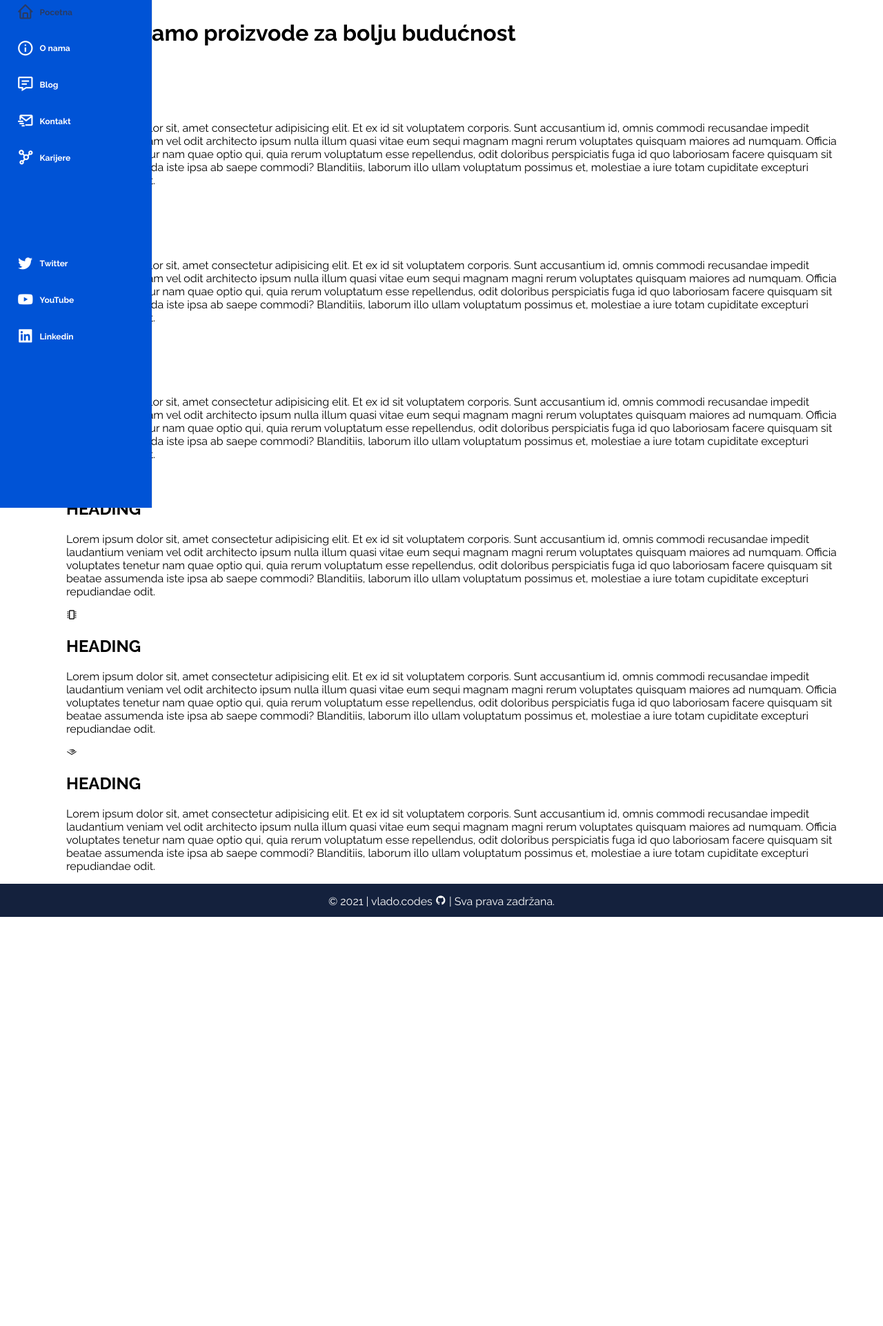
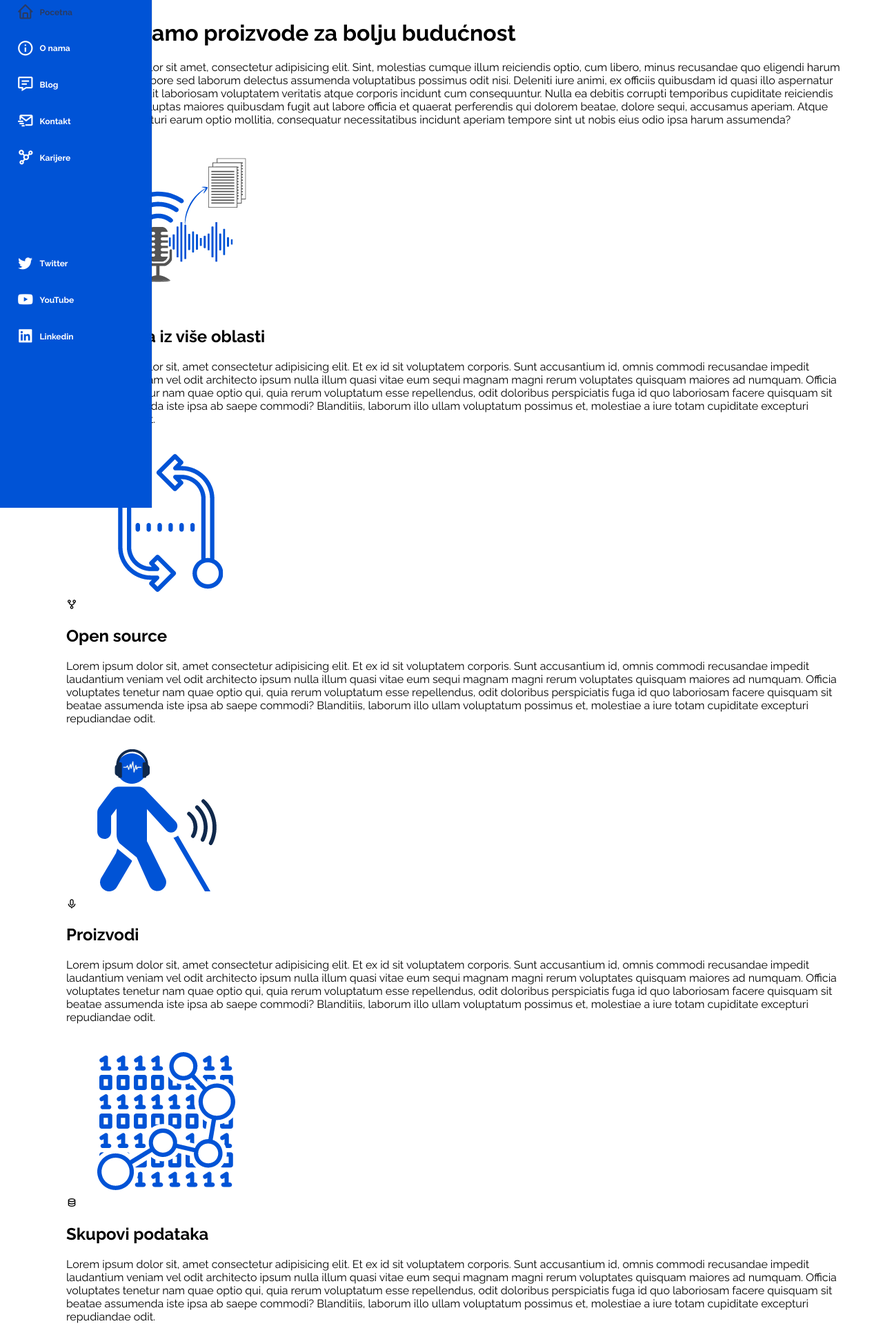
Before and after one commit to neuralmaticv/itas-project_django-cms, a Django app: page / in a window 1280 px wide. Shown: the part 64-1986 px from the top of the page at 69% size. Before the commit the page ends 1393 px from the top, so only its background shows below. Run offline with Django 3.2, Linux system fonts and the light colour scheme.

Commit message:
added new content to 'main page'

```diff
--- a/first_app/templates/main.html
+++ b/first_app/templates/main.html
@@ -1,17 +1,26 @@
 {% extends 'base.html' %}
+{% load static %}
 
-{% block title %} Home | {% endblock title %}
+{% block title %} Početna | {% endblock title %}
 
 
 
 {% block head %}
 <div class="home-heading">
     <h1 class="home-title">Mi razvijamo proizvode za bolju budućnost</h1>
+    <p>Lorem ipsum dolor sit amet, consectetur adipisicing elit. Sint, molestias cumque illum reiciendis optio, cum
+        libero, minus recusandae quo eligendi harum qui animi fuga labore sed laborum delectus assumenda voluptatibus
+        possimus odit nisi. Deleniti iure animi, ex officiis quibusdam id quasi illo aspernatur reiciendis sed odit
+        laboriosam voluptatem veritatis atque corporis incidunt cum consequuntur. Nulla ea debitis corrupti temporibus
+        cupiditate reiciendis veniam, quae voluptas maiores quibusdam fugit aut labore officia et quaerat perferendis
+        qui dolorem beatae, dolore sequi, accusamus aperiam. Atque alias nulla excepturi earum optio mollitia,
+        consequatur necessitatibus incidunt aperiam tempore sint ut nobis eius odio ipsa harum assumenda?</p>
 </div>
 <div class="home-grid">
     <div class="home-grid-item someSubject">
         <i class='bx bx-equalizer'></i>
-        <h2>HEADING</h2>
+        <img src='{% static  'images/home-design1.png' %}'>
+        <h2>Istraživanja iz više oblasti</h2>
         <p>Lorem ipsum dolor sit, amet consectetur adipisicing elit. Et ex id sit voluptatem corporis.
             Sunt accusantium id, omnis commodi recusandae impedit laudantium veniam vel odit architecto
             ipsum nulla illum quasi vitae eum sequi magnam magni rerum voluptates quisquam maiores ad
@@ -21,9 +30,49 @@
             molestiae a iure totam cupiditate excepturi repudiandae odit.
         </p>
     </div>
-    <div class="story-grid-item someSubject">
+    <div class="home-grid-item someSubject">
         <i class='bx bx-git-repo-forked'></i>
-        <h2>HEADING
+        <img src='{% static  'images/home-design3.png' %}'>
+        <h2>Open source</h2>
+        <p>Lorem ipsum dolor sit, amet consectetur adipisicing elit. Et ex id sit voluptatem corporis.
+            Sunt accusantium id, omnis commodi recusandae impedit laudantium veniam vel odit architecto
+            ipsum nulla illum quasi vitae eum sequi magnam magni rerum voluptates quisquam maiores ad
+            numquam. Officia voluptates tenetur nam quae optio qui, quia rerum voluptatum esse
+            repellendus, odit doloribus perspiciatis fuga id quo laboriosam facere quisquam sit beatae
+            assumenda iste ipsa ab saepe commodi? Blanditiis, laborum illo ullam voluptatum possimus et,
+            molestiae a iure totam cupiditate excepturi repudiandae odit.
+        </p>
+    </div>
+    <div class="home-grid-item someSubject">
+        <i class='bx bx-microphone'></i>
+        <img src='{% static  'images/home-design6.png' %}'>
+        <h2>Proizvodi</h2>
+        <p>Lorem ipsum dolor sit, amet consectetur adipisicing elit. Et ex id sit voluptatem corporis.
+            Sunt accusantium id, omnis commodi recusandae impedit laudantium veniam vel odit architecto
+            ipsum nulla illum quasi vitae eum sequi magnam magni rerum voluptates quisquam maiores ad
+            numquam. Officia voluptates tenetur nam quae optio qui, quia rerum voluptatum esse
+            repellendus, odit doloribus perspiciatis fuga id quo laboriosam facere quisquam sit beatae
+            assumenda iste ipsa ab saepe commodi? Blanditiis, laborum illo ullam voluptatum possimus et,
+            molestiae a iure totam cupiditate excepturi repudiandae odit.
+        </p>
+    </div>
+    <div class="home-grid-item someSubject">
+        <i class='bx bx-data'></i>
+        <img src='{% static  'images/home-design4.png' %}'>
+        <h2>Skupovi podataka</h2>
+        <p>Lorem ipsum dolor sit, amet consectetur adipisicing elit. Et ex id sit voluptatem corporis.
+            Sunt accusantium id, omnis commodi recusandae impedit laudantium veniam vel odit architecto
+            ipsum nulla illum quasi vitae eum sequi magnam magni rerum voluptates quisquam maiores ad
+            numquam. Officia voluptates tenetur nam quae optio qui, quia rerum voluptatum esse
+            repellendus, odit doloribus perspiciatis fuga id quo laboriosam facere quisquam sit beatae
+            assumenda iste ipsa ab saepe commodi? Blanditiis, laborum illo ullam voluptatum possimus et,
+            molestiae a iure totam cupiditate excepturi repudiandae odit.
+        </p>
+    </div>
+    <div class="home-grid-item someSubject">
+        <i class='bx bx-microchip'></i>
+        <img src='{% static  'images/home-design5.png' %}'>
+        <h2>Razvoj AI sistema
         </h2>
         <p>Lorem ipsum dolor sit, amet consectetur adipisicing elit. Et ex id sit voluptatem corporis.
             Sunt accusantium id, omnis commodi recusandae impedit laudantium veniam vel odit architecto
@@ -34,46 +83,10 @@
             molestiae a iure totam cupiditate excepturi repudiandae odit.
         </p>
     </div>
-    <div class="story-grid-item someSubject">
-        <i class='bx bxl-redux'></i>
-        <h2>HEADING</h2>
-        <p>Lorem ipsum dolor sit, amet consectetur adipisicing elit. Et ex id sit voluptatem corporis.
-            Sunt accusantium id, omnis commodi recusandae impedit laudantium veniam vel odit architecto
-            ipsum nulla illum quasi vitae eum sequi magnam magni rerum voluptates quisquam maiores ad
-            numquam. Officia voluptates tenetur nam quae optio qui, quia rerum voluptatum esse
-            repellendus, odit doloribus perspiciatis fuga id quo laboriosam facere quisquam sit beatae
-            assumenda iste ipsa ab saepe commodi? Blanditiis, laborum illo ullam voluptatum possimus et,
-            molestiae a iure totam cupiditate excepturi repudiandae odit.
-        </p>
-    </div>
-    <div class="story-grid-item someSubject">
-        <i class='bx bx-microchip'></i>
-        <h2>HEADING</h2>
-        <p>Lorem ipsum dolor sit, amet consectetur adipisicing elit. Et ex id sit voluptatem corporis.
-            Sunt accusantium id, omnis commodi recusandae impedit laudantium veniam vel odit architecto
-            ipsum nulla illum quasi vitae eum sequi magnam magni rerum voluptates quisquam maiores ad
-            numquam. Officia voluptates tenetur nam quae optio qui, quia rerum voluptatum esse
-            repellendus, odit doloribus perspiciatis fuga id quo laboriosam facere quisquam sit beatae
-            assumenda iste ipsa ab saepe commodi? Blanditiis, laborum illo ullam voluptatum possimus et,
-            molestiae a iure totam cupiditate excepturi repudiandae odit.
-        </p>
-    </div>
-    <div class="story-grid-item someSubject">
-        <i class='bx bx-microchip'></i>
-        <h2>HEADING
-        </h2>
-        <p>Lorem ipsum dolor sit, amet consectetur adipisicing elit. Et ex id sit voluptatem corporis.
-            Sunt accusantium id, omnis commodi recusandae impedit laudantium veniam vel odit architecto
-            ipsum nulla illum quasi vitae eum sequi magnam magni rerum voluptates quisquam maiores ad
-            numquam. Officia voluptates tenetur nam quae optio qui, quia rerum voluptatum esse
-            repellendus, odit doloribus perspiciatis fuga id quo laboriosam facere quisquam sit beatae
-            assumenda iste ipsa ab saepe commodi? Blanditiis, laborum illo ullam voluptatum possimus et,
-            molestiae a iure totam cupiditate excepturi repudiandae odit.
-        </p>
-    </div>
-    <div class="story-grid-item someSubject">
+    <div class="home-grid-item someSubject">
         <i class='bx bxl-audible'></i>
-        <h2>HEADING</h2>
+        <img src='{% static  'images/home-design2.png' %}'>
+        <h2>Saradnja sa gigantima</h2>
         <p>Lorem ipsum dolor sit, amet consectetur adipisicing elit. Et ex id sit voluptatem corporis.
             Sunt accusantium id, omnis commodi recusandae impedit laudantium veniam vel odit architecto
             ipsum nulla illum quasi vitae eum sequi magnam magni rerum voluptates quisquam maiores ad
```
Also changed, not shown: first_app/static/images/home-design1.png (added), first_app/static/images/home-design2.png (added), first_app/static/images/home-design3.png (added), first_app/static/images/home-design4.png (added), first_app/static/images/home-design5.png (added), first_app/static/images/home-design6.png (added).
